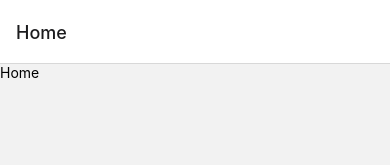
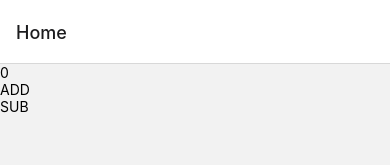
Before and after one commit to Kunalpaul12/PrettyLittleThing, a React Native app: screen /Home in a window 390 px wide. Shown: the top 165 px of the page. Built offline with nearby package versions, Linux system fonts and the light colour scheme.

Commit message:
Redux setup with a default example in home page

```diff
--- a/App.tsx
+++ b/App.tsx
@@ -2,12 +2,16 @@ import 'react-native-gesture-handler';
 import React from 'react';
 import {NavigationContainer} from '@react-navigation/native';
 import RootStack from './src/navigation';
+import store from './src/store';
+import {Provider} from 'react-redux';
 
 const App = () => {
   return (
-    <NavigationContainer>
-      <RootStack />
-    </NavigationContainer>
+    <Provider store={store}>
+      <NavigationContainer>
+        <RootStack />
+      </NavigationContainer>
+    </Provider>
   );
 };
 
--- a/index.js
+++ b/index.js
@@ -1,7 +1,3 @@
-/**
- * @format
- */
-
 import {AppRegistry} from 'react-native';
 import App from './App';
 import {name as appName} from './app.json';
--- a/package.json
+++ b/package.json
@@ -13,6 +13,7 @@
     "@react-native-masked-view/masked-view": "^0.2.7",
     "@react-navigation/native": "^6.0.13",
     "@react-navigation/stack": "^6.3.1",
+    "@reduxjs/toolkit": "^1.8.5",
     "axios": "^0.27.2",
     "react": "18.1.0",
     "react-native": "0.70.1",
--- a/src/screens/home/home.tsx
+++ b/src/screens/home/home.tsx
@@ -1,15 +1,26 @@
 import React from 'react';
-import {View, Text} from 'react-native';
+import {View, Text, TouchableOpacity} from 'react-native';
 import {NavigationProp, ParamListBase} from '@react-navigation/native';
+import {useDispatch, useSelector} from 'react-redux';
 
 type Props = {
   navigation: NavigationProp<ParamListBase>;
+  decrement: any;
+  increment: any;
 };
 
-const Home: React.FC<Props> = ({navigation}) => {
+const Home: React.FC<Props> = ({navigation, decrement, increment}) => {
+  const count = useSelector(state => state.homeReducer.value);
+  const dispatch = useDispatch();
   return (
     <View>
-      <Text>Home</Text>
+      <Text>{count}</Text>
+      <TouchableOpacity onPress={() => dispatch(increment())}>
+        <Text>ADD</Text>
+      </TouchableOpacity>
+      <TouchableOpacity onPress={() => dispatch(decrement())}>
+        <Text>SUB</Text>
+      </TouchableOpacity>
     </View>
   );
 };
--- a/src/screens/home/index.tsx
+++ b/src/screens/home/index.tsx
@@ -1,3 +1,15 @@
+import {compose} from 'redux';
+import {connect} from 'react-redux';
+import {decrement, increment} from '../../store/reducer/home';
 import Home from './home';
 
-export default Home;
+const selector = () => {
+  return {};
+};
+
+const actions = {
+  decrement,
+  increment,
+};
+
+export default compose(connect(selector, actions))(Home);
--- /dev/null
+++ b/src/store/index.tsx
@@ -0,0 +1,5 @@
+import {configureStore} from '@reduxjs/toolkit';
+import rootReducer from './reducer';
+export default configureStore({
+  reducer: rootReducer,
+});
--- /dev/null
+++ b/src/store/reducer/home.tsx
@@ -0,0 +1,22 @@
+import {createSlice} from '@reduxjs/toolkit';
+
+export const homeSlice = createSlice({
+  name: 'home',
+  initialState: {
+    value: 0,
+  },
+  reducers: {
+    increment: state => {
+      state.value += 1;
+    },
+    decrement: state => {
+      state.value -= 1;
+    },
+    incrementByAmount: (state, action) => {
+      state.value += action.payload;
+    },
+  },
+});
+
+export const {increment, decrement, incrementByAmount} = homeSlice.actions;
+export default homeSlice.reducer;
--- /dev/null
+++ b/src/store/reducer/index.tsx
@@ -0,0 +1,7 @@
+import homeReducer from './home';
+
+const rootReducer = {
+  homeReducer,
+};
+
+export default rootReducer;
```
Also changed, not shown: 1 other file (tests, documents, lock files or other folders).
